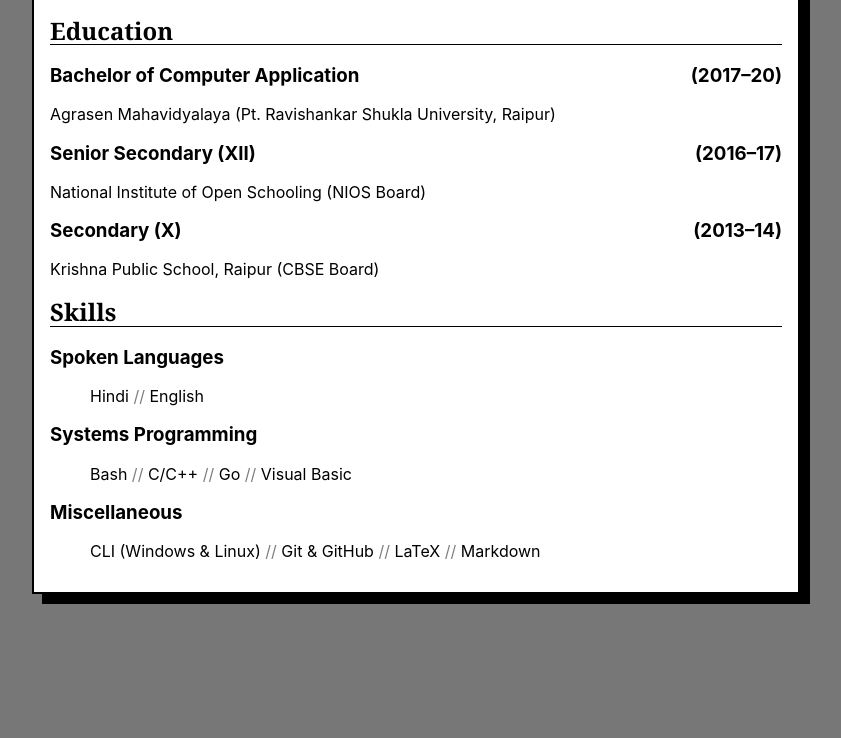
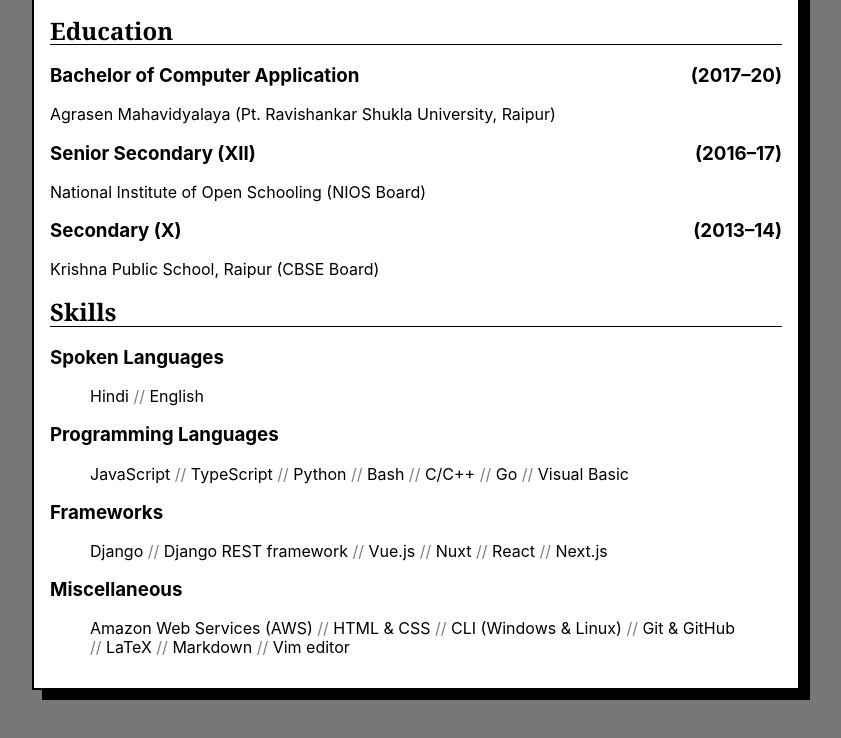
Before and after one commit to abhineet97/resume, a plain HTML site: page index.html in a window 1280 px wide. Shown: the part 630-1368 px from the top of the page, without its empty margins (224-1065 px from the left). Before the commit the page ends 1288 px from the top, so only its background shows below. Drawn offline with nearby package versions, Linux system fonts and the light colour scheme.

Commit message:
Update skills section

```diff
--- a/index.html
+++ b/index.html
@@ -128,19 +128,34 @@
           <li>Hindi</li>
           <li>English</li>
         </ul>
-        <h3 class="b">Systems Programming</h3>
+        <h3 class="b">Programming Languages</h3>
         <ul class="list mid-f-slash">
+          <li>JavaScript</li>
+          <li>TypeScript</li>
+          <li>Python</li>
           <li>Bash</li>
           <li>C/C++</li>
           <li>Go</li>
           <li>Visual Basic</li>
         </ul>
+        <h3 class="b">Frameworks</h3>
+        <ul class="list mid-f-slash">
+          <li>Django</li>
+          <li>Django REST framework</li>
+          <li>Vue.js</li>
+          <li>Nuxt</li>
+          <li>React</li>
+          <li>Next.js</li>
+        </ul>
         <h3 class="b">Miscellaneous</h3>
         <ul class="list mid-f-slash">
+          <li>Amazon Web Services (AWS)</li>
+          <li>HTML &amp; CSS</li>
           <li>CLI (Windows &amp; Linux)</li>
           <li>Git &amp; GitHub</li>
           <li>LaTeX</li>
           <li>Markdown</li>
+          <li>Vim editor</li>
         </ul>
       </section>
     </main>
```
